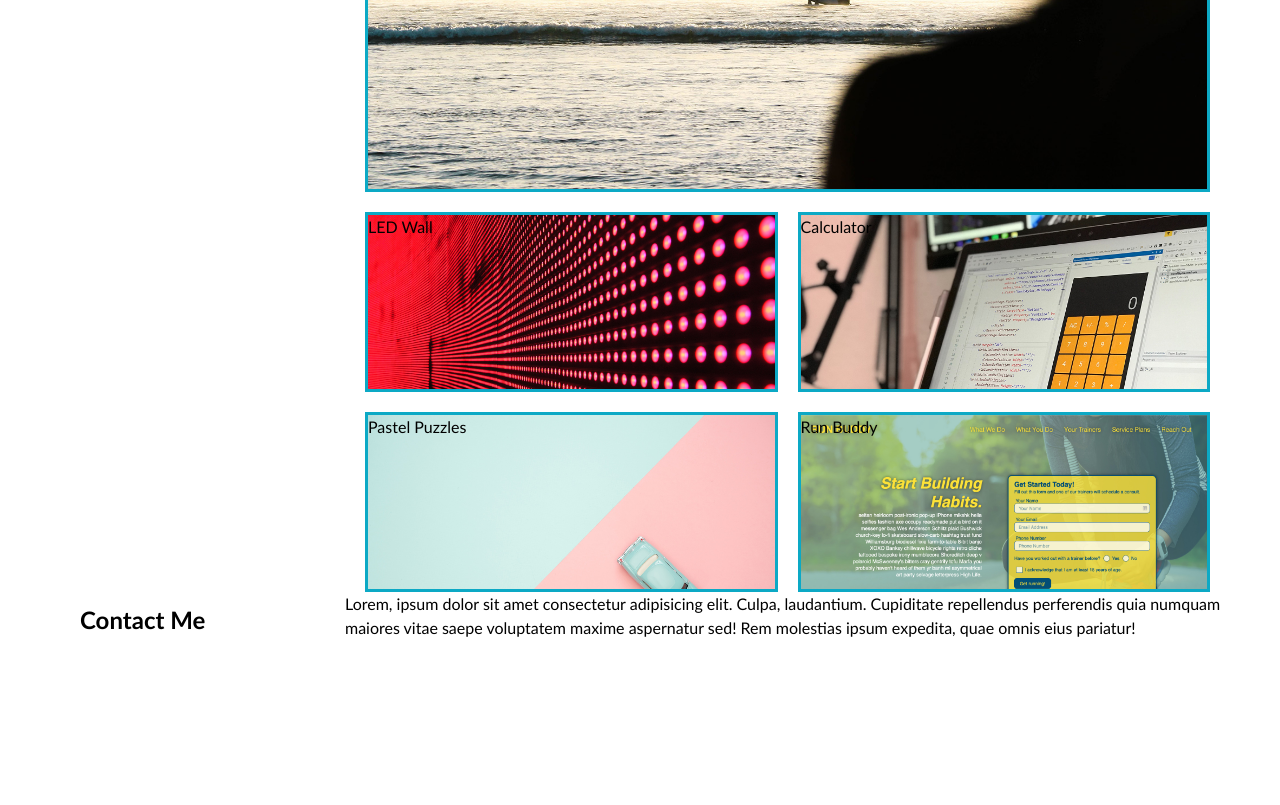
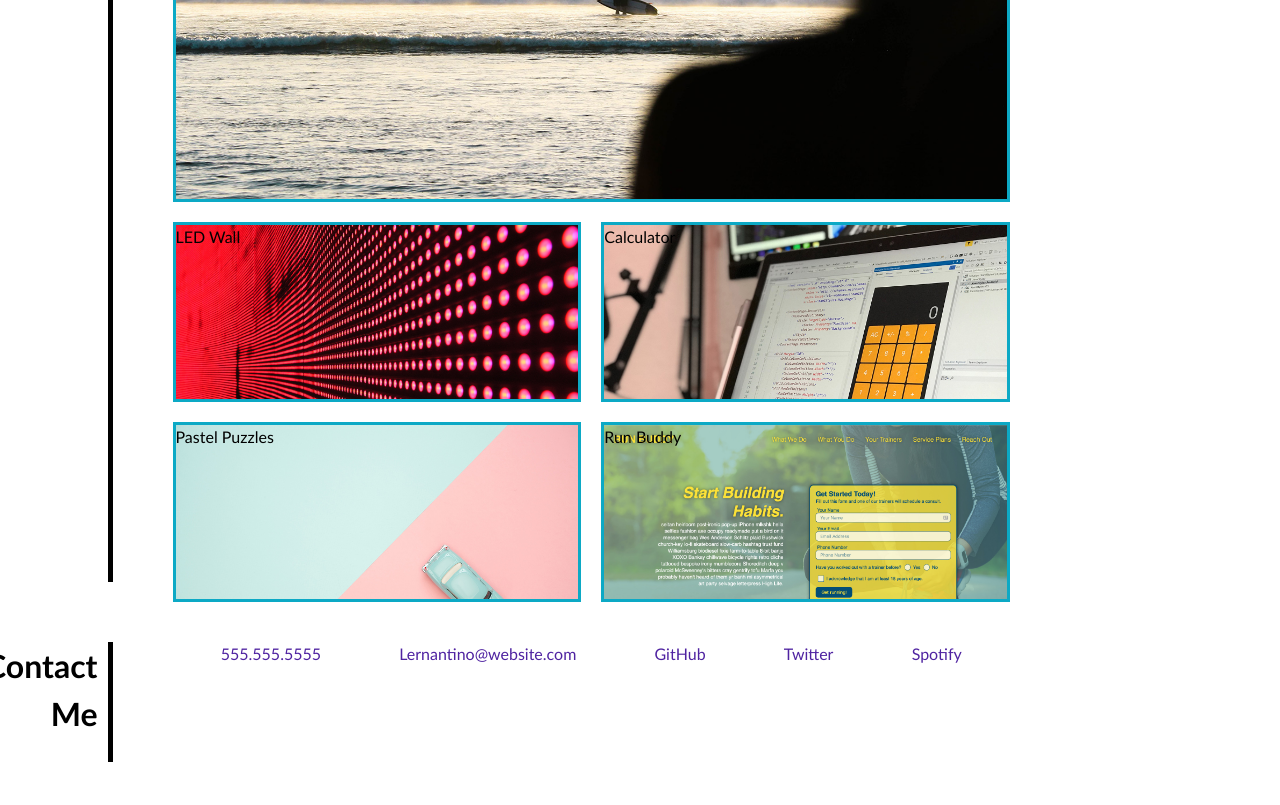
Before and after one commit to AndrewOWStyles/responsive-portfolio, a plain HTML site: page index.html in a window 1280 px wide. Shown: the part 872-1677 px from the top of the page. Drawn offline with Linux system fonts and the light colour scheme.

Commit message:
added contact links, improved page layout and added styling to the page

```diff
--- a/css/style.css
+++ b/css/style.css
@@ -60,14 +60,18 @@ li {
 }
 
 .page-section {
-  margin: 10px;
+  margin: 20px 40px ;
+  padding-right: 10px;
+  border-right: 5px solid black;
 }
 
 .container{
   display: grid;
   grid-template-columns: 25% 75%;
   grid-template-rows: 200px 1000px 200px;
-  padding: 10px 50px;
+  padding: 20px 100px 20px 10px;
+  position: relative;
+  left: -150px;
 }
 
 .work-grid {
@@ -79,6 +83,10 @@ li {
   "surf surf"
   "led calc"
   "past run";
+}
+
+.about-info {
+  padding: 25px 30px;
 }
 
 
@@ -121,6 +129,10 @@ li {
 
 main h2 {
   padding-left: 20px;
+  display: flex;
+  justify-content: flex-end;
+  font-size:xx-large;
+
 }
 
 h1,
@@ -135,3 +147,17 @@ h6 {
 p {
   margin: 0;
 }
+
+.contact {
+  margin: 40px
+}
+
+.contact-list {
+  display: flex;
+  justify-content: space-evenly;
+  padding-top: 30px;
+}
+
+.contact-list li {
+  color: rgb(79, 35, 161);
+}
--- a/index.html
+++ b/index.html
@@ -33,9 +33,10 @@
   <main class="container">
     <!-- about me -->
     <section class="page-section" id="about">
-      <h2>About Me</h2>
+      <h2>About</h2>
+      <h2>Me</h2>
     </section>
-    <section>Lorem ipsum dolor sit amet consectetur adipisicing elit. Explicabo, suscipit a saepe sapiente, nihil sint eos accusantium earum nemo fuga esse. Nam esse voluptatibus velit voluptas, aut similique enim quod!</section>
+    <section class="about-info">Lorem ipsum dolor sit amet consectetur adipisicing elit. Explicabo, suscipit a saepe sapiente, nihil sint eos accusantium earum nemo fuga esse. Nam esse voluptatibus velit voluptas, aut similique enim quod!</section>
     <!-- portfolio container -->
     <section class="page-section" id="work">
       <h2>Work</h2>
@@ -60,9 +61,18 @@
     <!-- contact -->
 
       <section class="page-section contact" id="contact">
-        <h2>Contact Me</h2>
+        <h2>Contact</h2>
+        <h2>Me</h2>
       </section>
-      <section>Lorem, ipsum dolor sit amet consectetur adipisicing elit. Culpa, laudantium. Cupiditate repellendus perferendis quia numquam maiores vitae saepe voluptatem maxime aspernatur sed! Rem molestias ipsum expedita, quae omnis eius pariatur!</section>
+      <section >
+        <ul class="contact-list">
+          <li><a href=""></a>555.555.5555</li>
+          <li><a href=""></a>Lernantino@website.com</li>
+          <li><a href=""></a>GitHub</li>
+          <li><a href=""></a>Twitter</li>
+          <li><a href=""></a>Spotify</li>
+        </ul>
+      </section>
   </main>
 </body>
 
```
